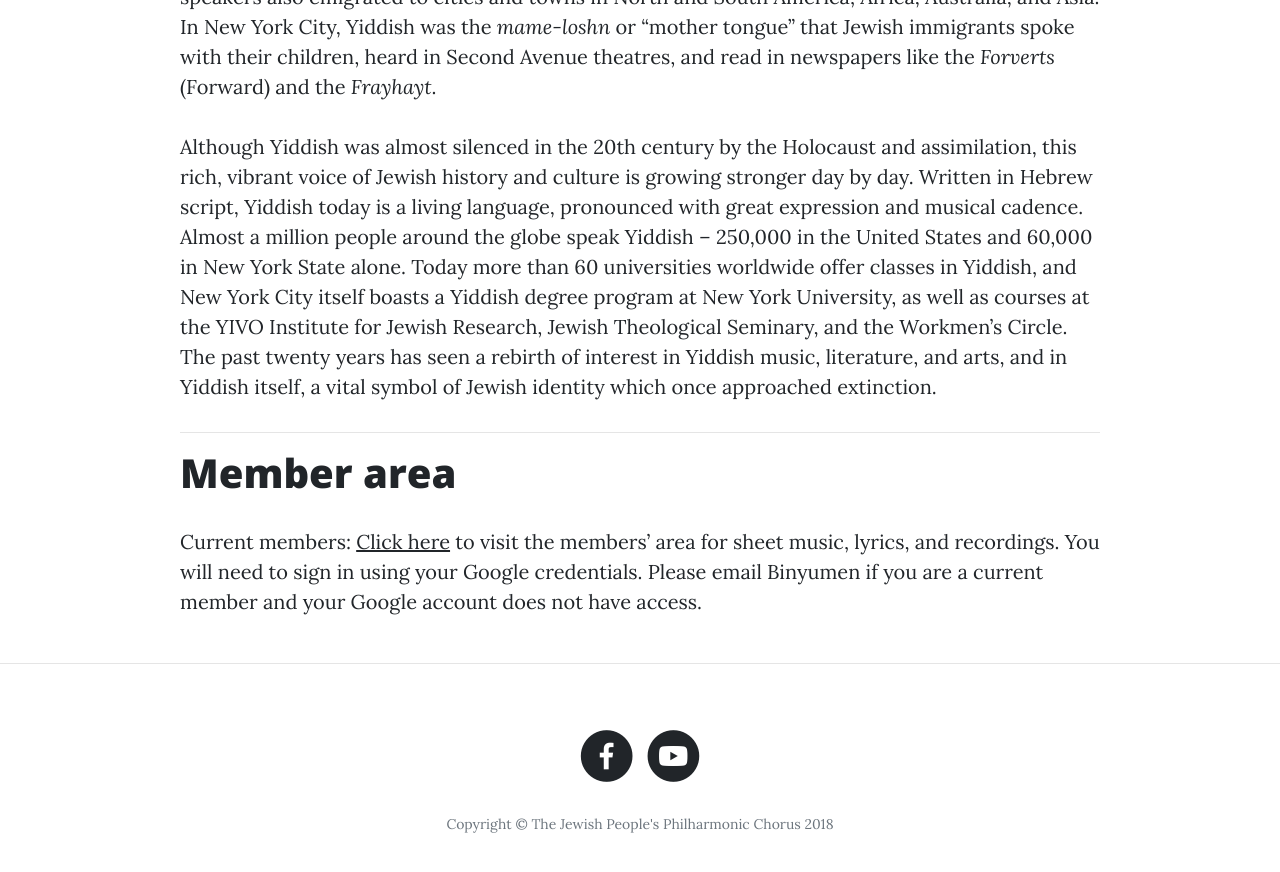
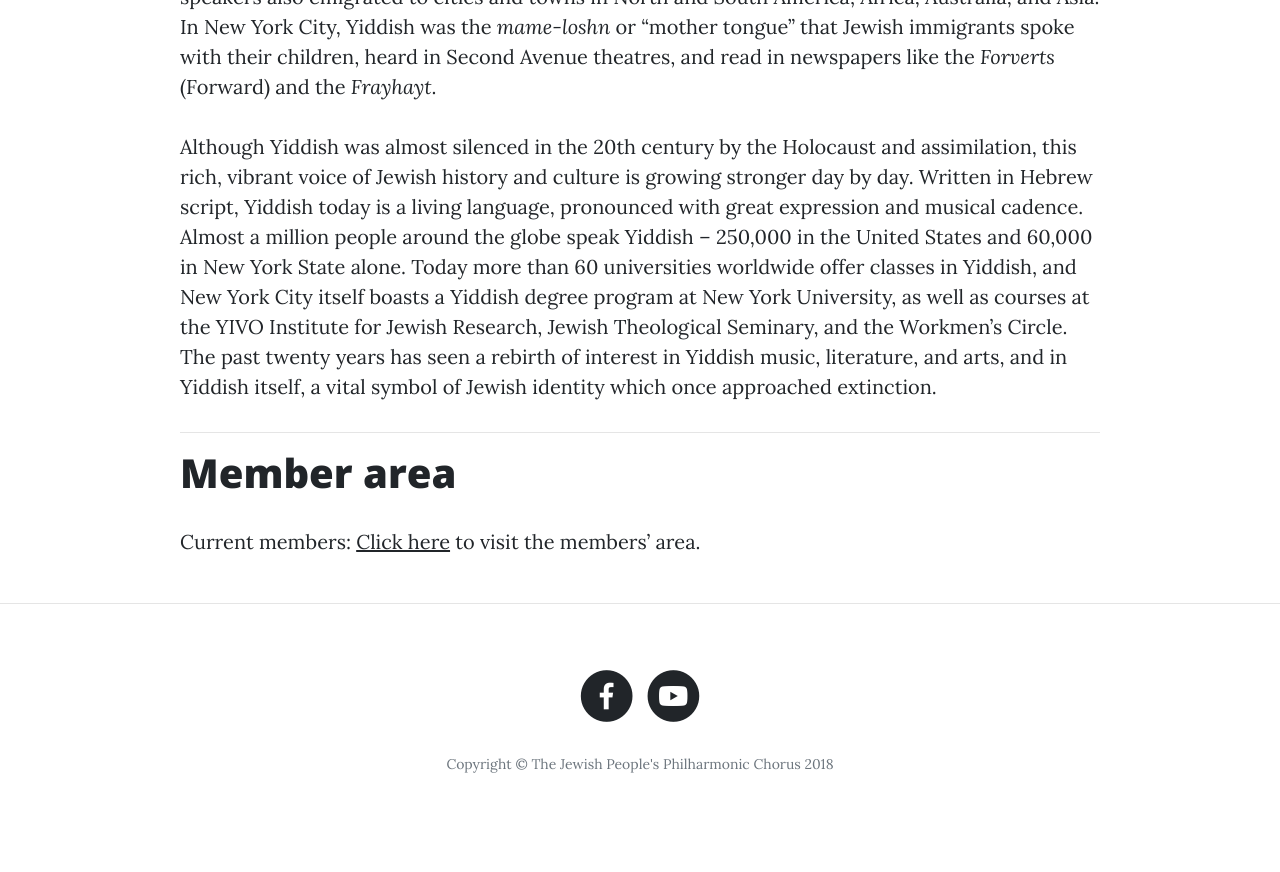
Before and after one commit to ibleaman/JPPC, a Jekyll site: the page built from index.md, in a window 1280 px wide and 900 px high, scrolled down 2028 px. Shown: the top 872 px of the window. Built offline with Jekyll 4.4.1, drawn with Linux system fonts in a browser that asks for light colours; after the commit the page ends 2868 px from its top, so only the background shows below that.

Commit message:
Update index.md

```diff
--- a/index.md
+++ b/index.md
@@ -33,4 +33,4 @@ _____
 
 # Member area
 
-Current members: [Click here](https://sites.google.com/view/jppccurrentmembers) to visit the members' area for sheet music, lyrics, and recordings. You will need to sign in using your Google credentials. Please email Binyumen if you are a current member and your Google account does not have access.
+Current members: [Click here](https://sites.google.com/view/jppccurrentmembers) to visit the members' area.
```
